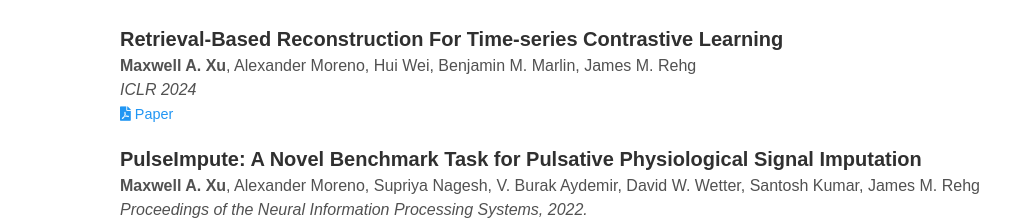
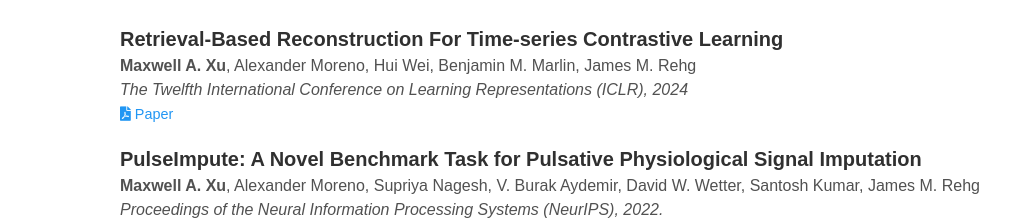
Before and after one commit to maxxu05/maxxu05.github.io, a plain HTML site: page index.html in a window 1280 px wide. Shown: the part 1998-2221 px from the top of the page, without its empty margins (133-1145 px from the left). Drawn offline with Linux system fonts and the light colour scheme; a web font is replaced by a local one.

Commit message:
fixed some formatting

```diff
--- a/index.html
+++ b/index.html
@@ -311,7 +311,7 @@ Press Release: <a href="https://www.facebook.com/jhu.admissions/posts/congrats-t
 <br />
 <b> Maxwell A. Xu</b>, Alexander Moreno, Hui Wei, Benjamin M. Marlin, James M. Rehg
 <br />
-<i> ICLR 2024 </i>
+<i> The Twelfth International Conference on Learning Representations (ICLR), 2024 </i>
 <br />
 	<span class="pub-misc">
 	  <a href="https://arxiv.org/abs/2311.00519">
@@ -327,7 +327,7 @@ Press Release: <a href="https://www.facebook.com/jhu.admissions/posts/congrats-t
 <br />
 <b> Maxwell A. Xu</b>, Alexander Moreno, Supriya Nagesh, V. Burak Aydemir, David W. Wetter, Santosh Kumar, James M. Rehg
 <br />
-<i>Proceedings of the Neural Information Processing Systems, 2022.</i>
+<i>Proceedings of the Neural Information Processing Systems (NeurIPS), 2022.</i>
 <br />
 	<span class="pub-misc">
 	  <a href="https://arxiv.org/pdf/2212.07514.pdf">
```
